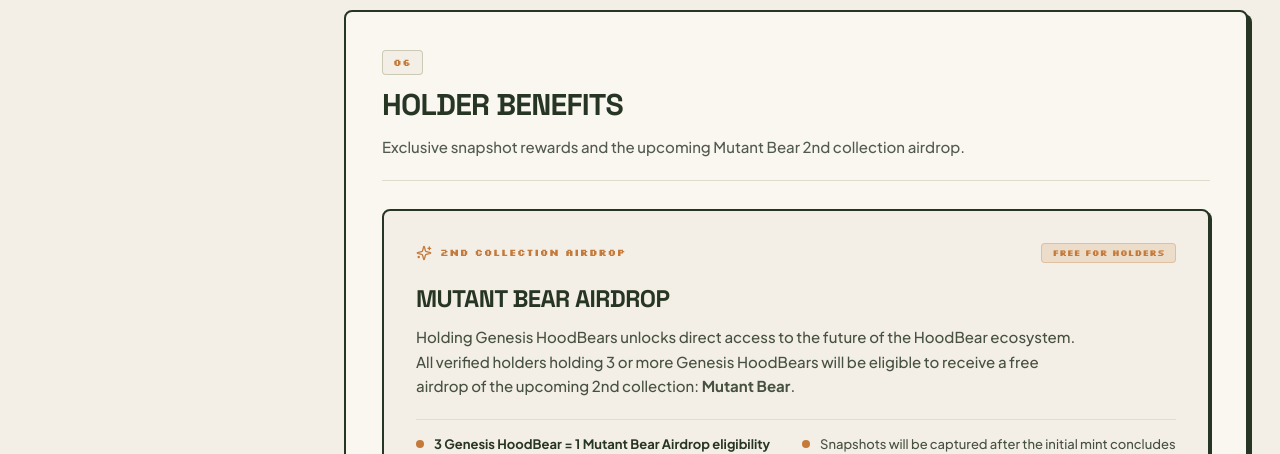
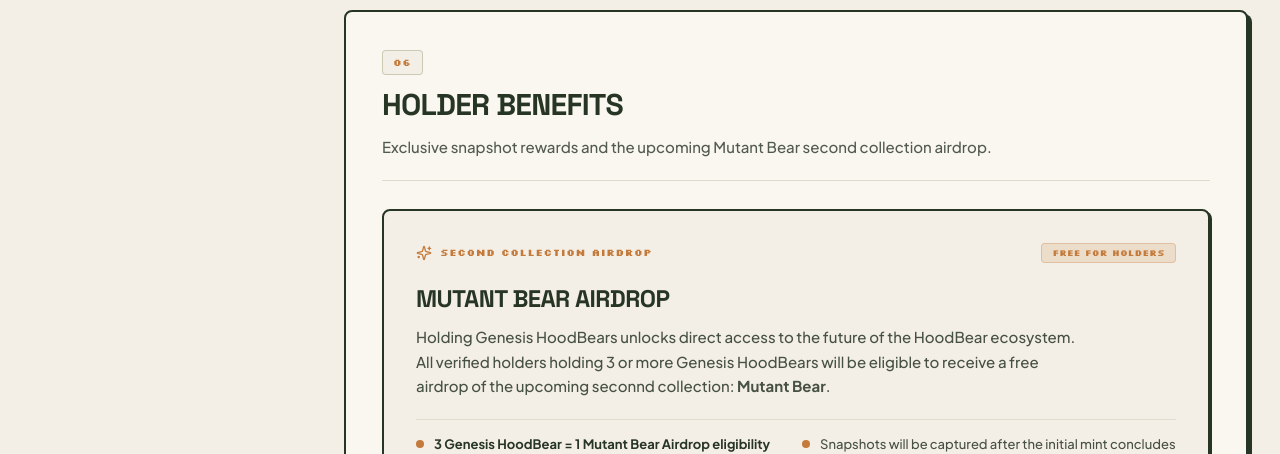
Before and after one commit to hermpras/hoodbearsite, a Next.js app: page /docs in a window 1280 px wide. Shown: the part 3260-3714 px from the top of the page. Built offline with nearby package versions, Linux system fonts and the light colour scheme; no server answers.

Commit message:
fix docs holder benfits

```diff
--- a/src/app/docs/page.tsx
+++ b/src/app/docs/page.tsx
@@ -413,7 +413,7 @@
             id="holder-benefits"
             numeral="06"
             title="Holder Benefits"
-            description="Exclusive snapshot rewards and the upcoming Mutant Bear 2nd collection airdrop."
+            description="Exclusive snapshot rewards and the upcoming Mutant Bear second collection airdrop."
           >
             <div className="space-y-6">
               {/* Featured Mutant Bear Airdrop Card */}
@@ -422,7 +422,7 @@
                   <div className="flex items-center gap-2">
                     <Sparkles className="w-4 h-4 text-hood-accent shrink-0" />
                     <span className="font-pixel text-[10px] text-hood-accent font-bold uppercase tracking-wider">
-                      2ND COLLECTION AIRDROP
+                      SECOND COLLECTION AIRDROP
                     </span>
                   </div>
                   <div className="px-2.5 py-0.5 rounded bg-hood-accent/15 border border-hood-accent/30 font-pixel text-[9px] text-hood-accent font-bold">
@@ -438,7 +438,7 @@
                     Holding Genesis HoodBears unlocks direct access to the
                     future of the HoodBear ecosystem. All verified holders
                     holding 3 or more Genesis HoodBears will be eligible to
-                    receive a free airdrop of the upcoming 2nd collection:{" "}
+                    receive a free airdrop of the upcoming seconnd collection:{" "}
                     <strong>Mutant Bear</strong>.
                   </p>
                 </div>
--- a/src/config/docsData.ts
+++ b/src/config/docsData.ts
@@ -131,8 +131,8 @@
 
 export const HOLDER_BENEFITS_INFO = {
   title: "Mutant Bear Airdrop",
-  badge: "2ND COLLECTION",
+  badge: "SECOND COLLECTION",
   description:
-    "Holding Genesis HoodBears unlocks direct access to the future of the HoodBear ecosystem. All verified holders will be eligible to receive a free airdrop of the upcoming 2nd collection: Mutant Bear.",
+    "Holding Genesis HoodBears unlocks direct access to the future of the HoodBear ecosystem. All verified holders will be eligible to receive a free airdrop of the upcoming second collection: Mutant Bear.",
   ratio: "3 Genesis HoodBear = 1 Mutant Bear Airdrop eligibility",
 };
```
